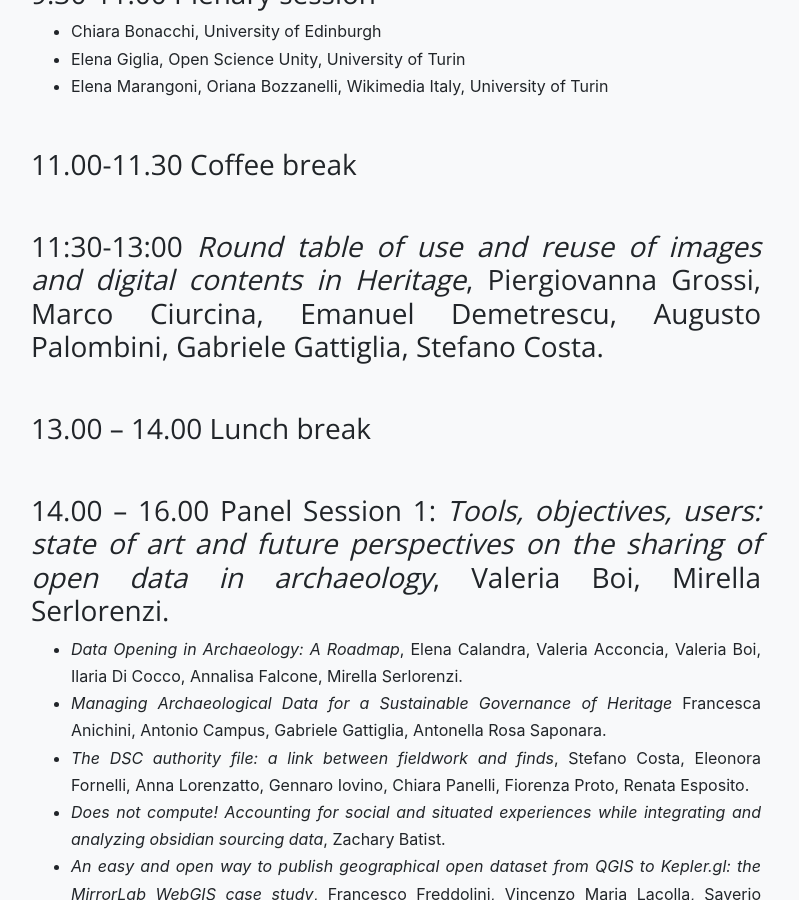
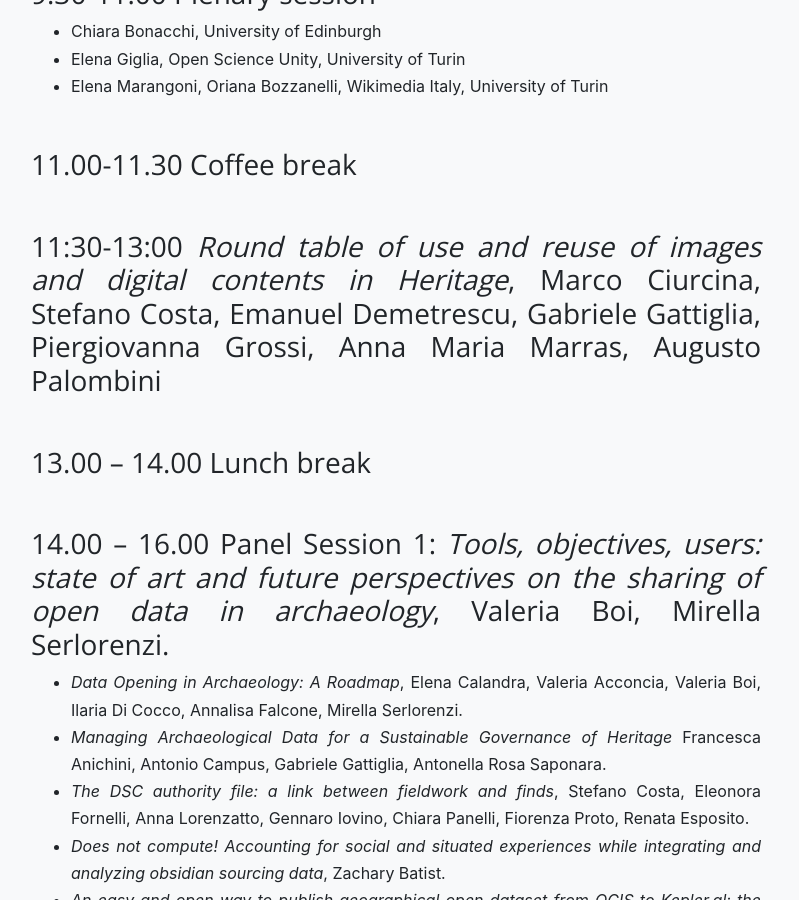
Before and after one commit to archeofoss/archeofoss, a Jekyll site: the page built from 2023/programme.md, in a window 1280 px wide and 900 px high, scrolled down 1521 px. Shown: the whole window, without its empty margins (244-1043 px from the left). Built offline with Jekyll 4.4.1, drawn with Linux system fonts in a browser that asks for light colours; nearby versions of some CDN libraries.

Commit message:
Update of the programme

```diff
--- a/2023/programme.md
+++ b/2023/programme.md
@@ -58,7 +58,7 @@
 
 ### 11.00-11.30 Coffee break
 
-### 11:30-13:00 _Round table of use and reuse of images and digital contents in Heritage_, Piergiovanna Grossi, Marco Ciurcina, Emanuel Demetrescu, Augusto Palombini, Gabriele Gattiglia, Stefano Costa.
+### 11:30-13:00 _Round table of use and reuse of images and digital contents in Heritage_, Marco Ciurcina, Stefano Costa, Emanuel Demetrescu, Gabriele Gattiglia, Piergiovanna Grossi, Anna Maria Marras, Augusto Palombini
 
 ### 13.00 – 14.00 Lunch break
 
```
